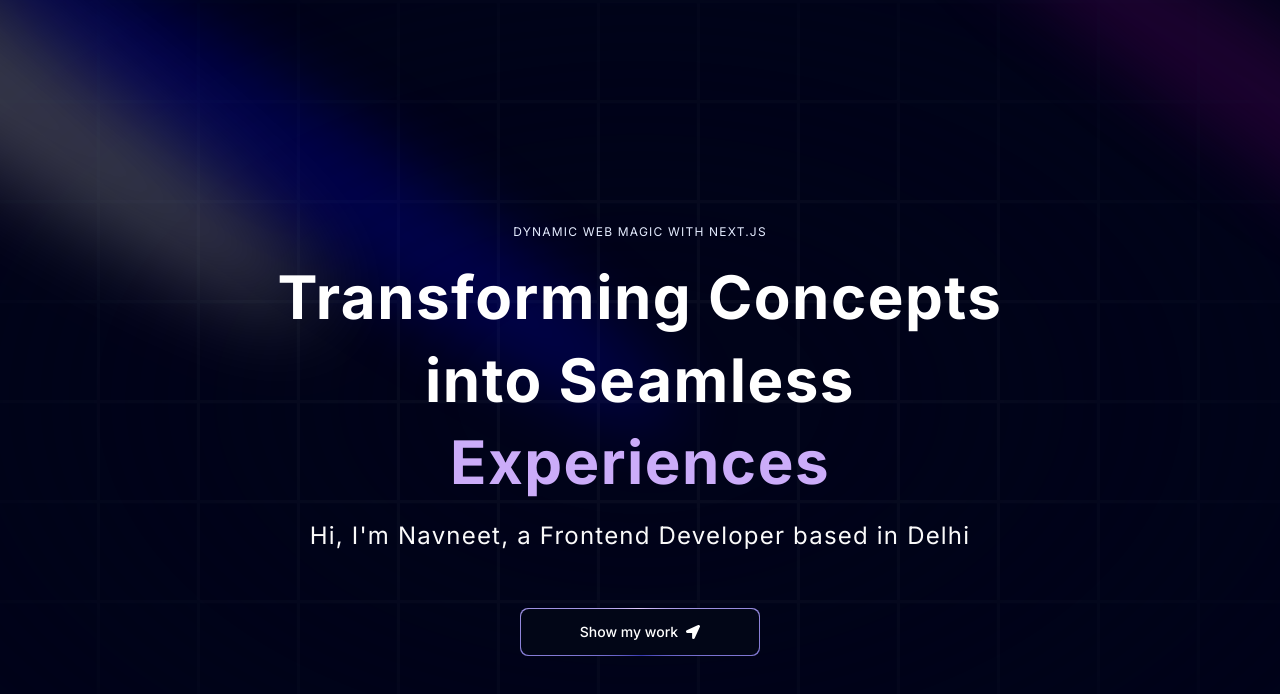
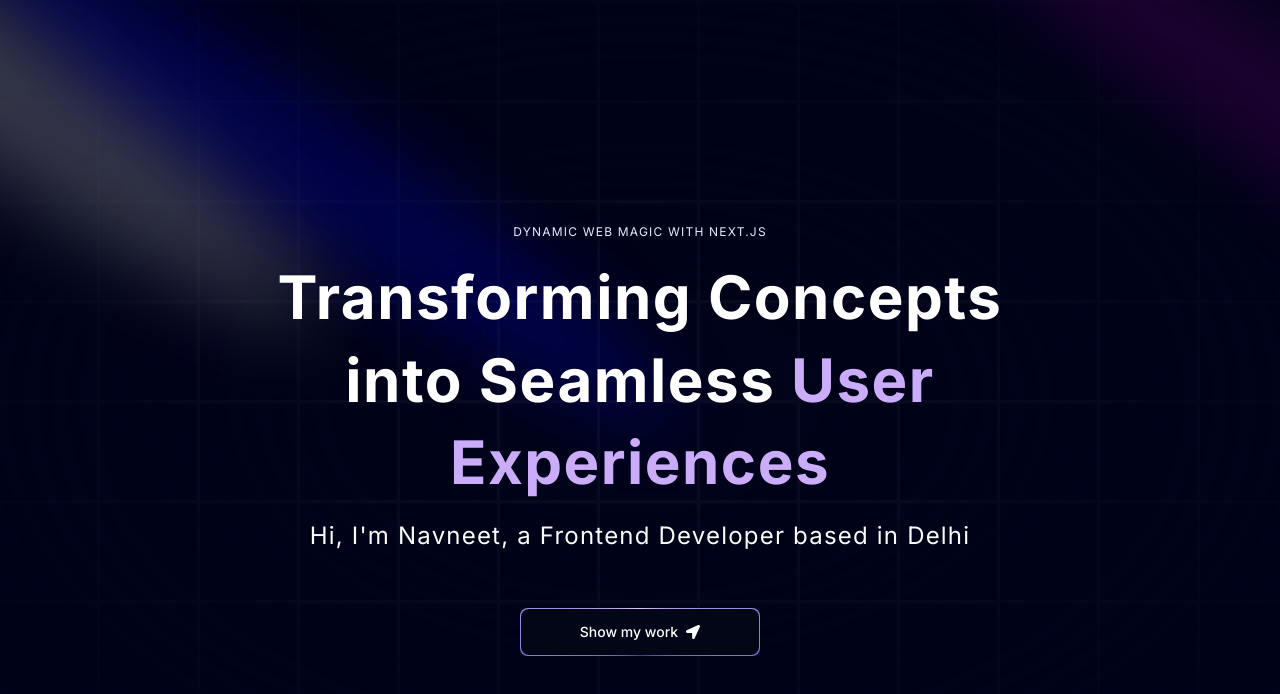
Before and after one commit to navneet9971/navi-protfolio-nextjs, a Next.js app: page / in a window 1280 px wide. Shown: the top 694 px of the page. Built offline with nearby package versions, Linux system fonts and the light colour scheme.

Commit message:
Hero done

```diff
--- a/components/Hero.tsx
+++ b/components/Hero.tsx
@@ -39,7 +39,7 @@ const Hero = () => {
             <TextGenerateEffect
             className='text-center text-[40px] md:text-5xl
             lg:text-6xl'
-            words='Transforming Concepts into Seamless Experiences'
+            words='Transforming Concepts into Seamless User Experiences'
             />
 
             <p className='text-center md:tracking-wider mb-4 text-sm
```
